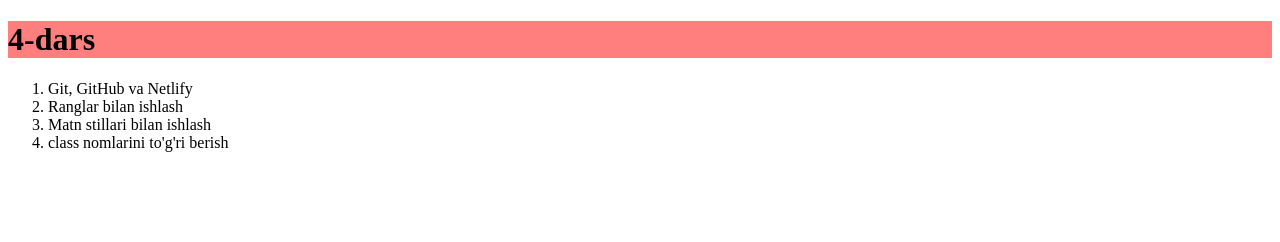
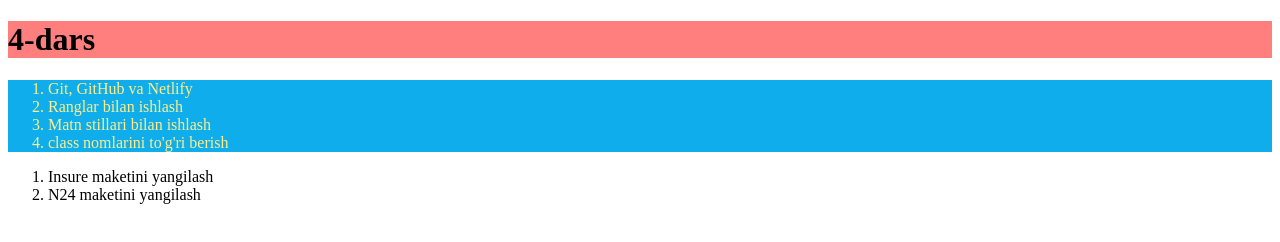
Before and after one commit to Muhammadjewel/fp1-4-dars, a plain HTML site: page index.html in a window 1280 px wide. Drawn offline with Linux system fonts and the light colour scheme.

Commit message:
Add hex color examples and CSS class

```diff
--- a/css/styles.css
+++ b/css/styles.css
@@ -7,3 +7,9 @@ body {
 h1 {
   background-color: rgba(255, 0, 0, 0.5);
 }
+
+/* hex 0123456789abcdef - #rrggbb */
+.agenda {
+  background-color: #10aded;
+  color: #ffee88; /* #fe8 */
+}
--- a/index.html
+++ b/index.html
@@ -9,11 +9,16 @@
 </head>
 <body>
   <h1>4-dars</h1>
-  <ol>
+  <ol class="agenda">
     <li>Git, GitHub va Netlify</li>
     <li>Ranglar bilan ishlash</li>
     <li>Matn stillari bilan ishlash</li>
     <li>class nomlarini to'g'ri berish</li>
   </ol>
+
+  <ol>
+    <li>Insure maketini yangilash</li>
+    <li>N24 maketini yangilash</li>
+  </ol>
 </body>
 </html>
```
